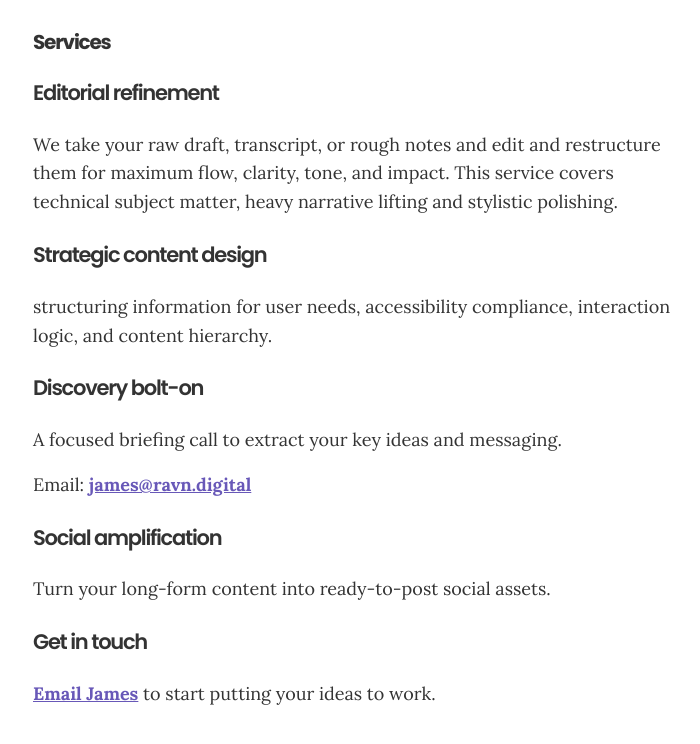
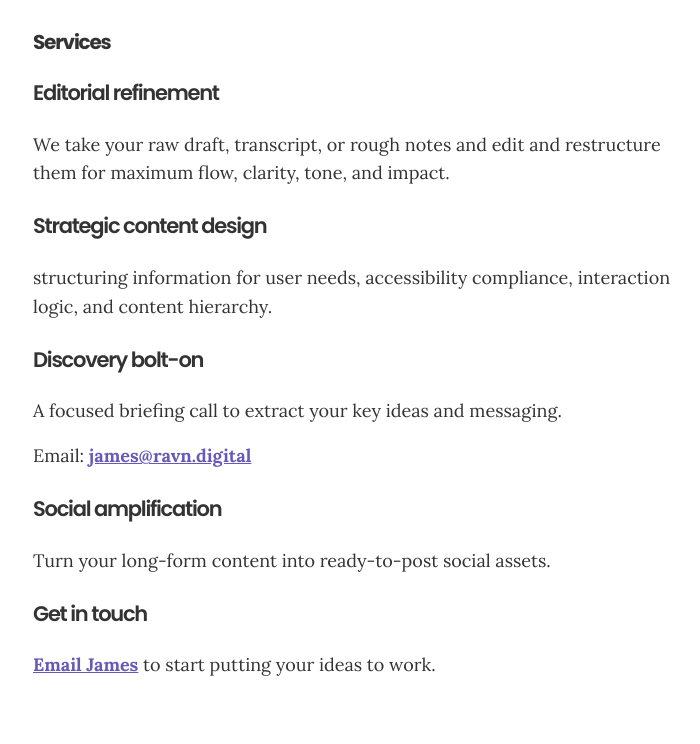
Before and after one commit to koanstudy/koanstudy.github.io, a plain HTML site: page index.html in a window 1280 px wide. Shown: the part 100-844 px from the top of the page, without its empty margins (287-987 px from the left). Drawn offline with Linux system fonts and the light colour scheme.

Commit message:
Update index.html

```diff
--- a/index.html
+++ b/index.html
@@ -132,7 +132,7 @@
             <h2>Services</h2>
 
             <h3>Editorial refinement</h3>
-            <p>We take your raw draft, transcript, or rough notes and edit and restructure them for maximum flow, clarity, tone, and impact. This service covers technical subject matter, heavy narrative lifting and stylistic polishing.</p>
+            <p>We take your raw draft, transcript, or rough notes and edit and restructure them for maximum flow, clarity, tone, and impact.</p>
 
             <h3>Strategic content design</h3>
              <p>structuring information for user needs, accessibility compliance, interaction logic, and content hierarchy.</p>
```
